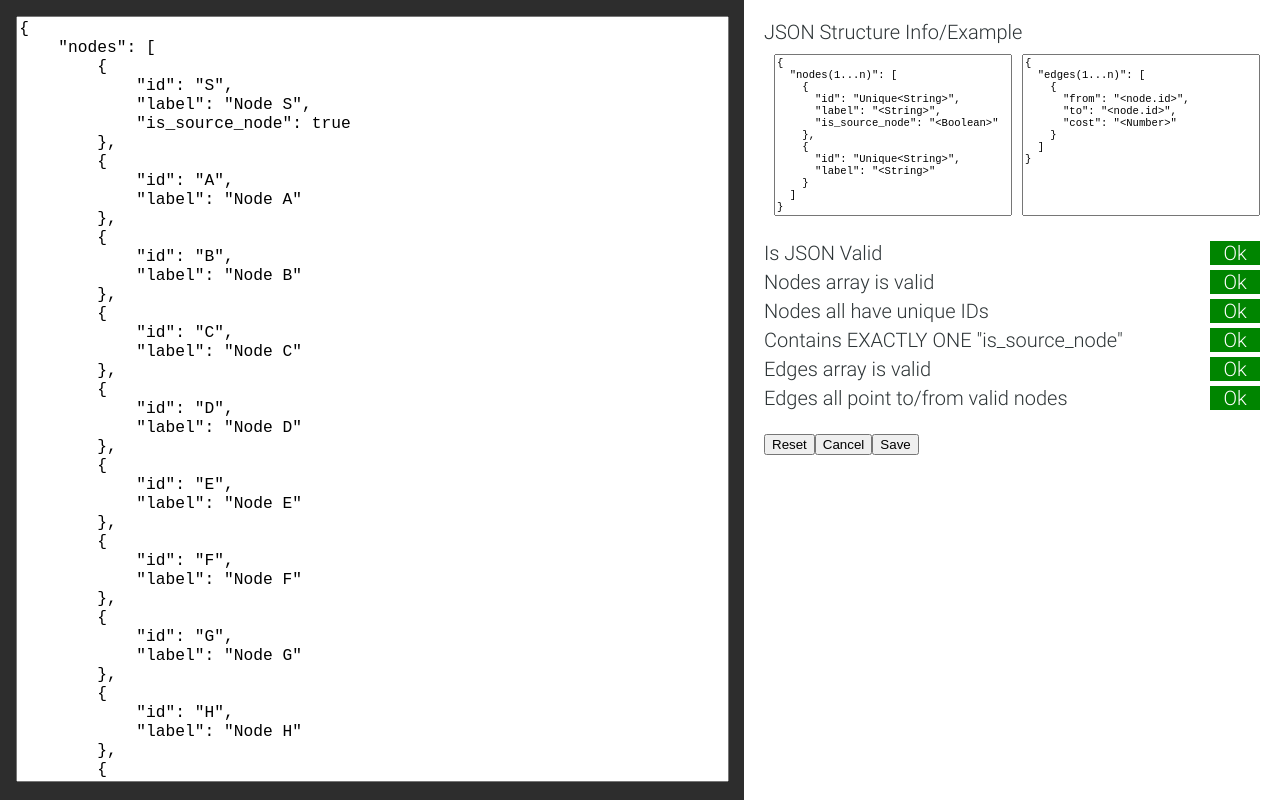
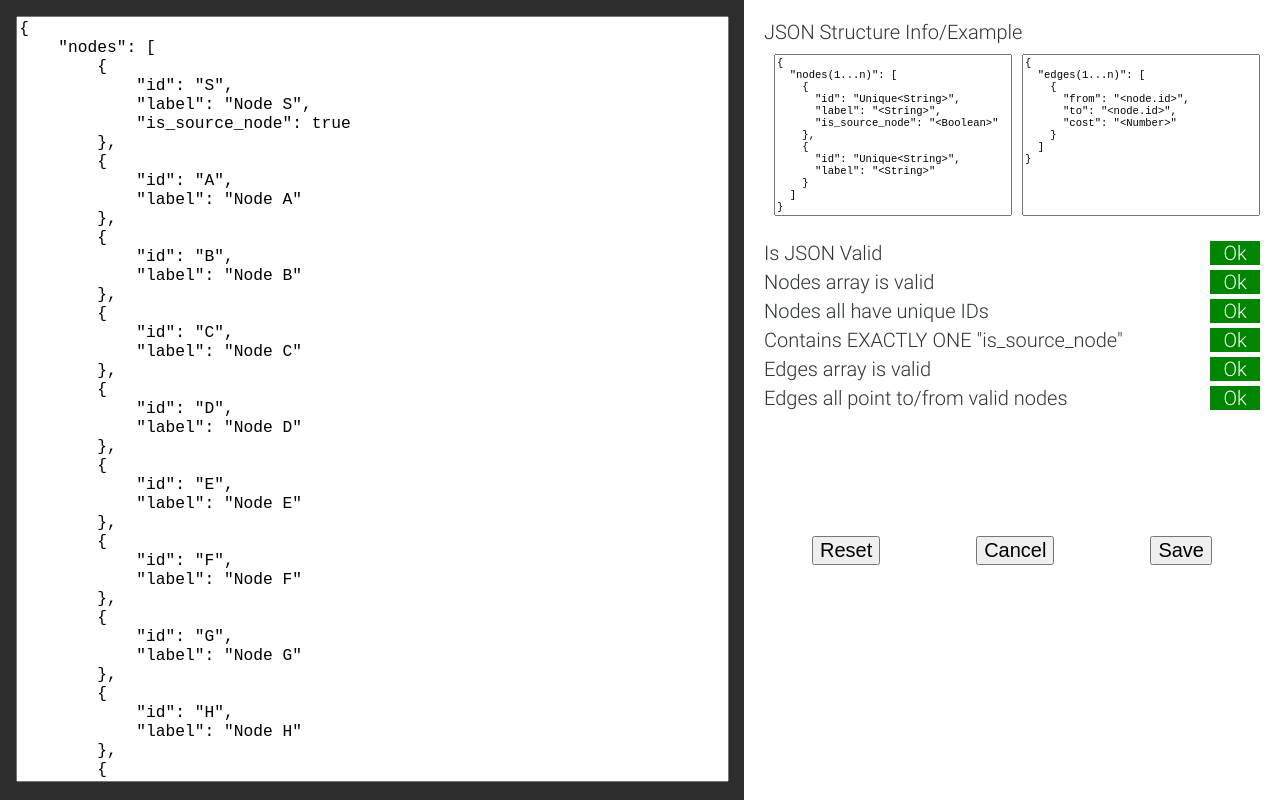
Before and after one commit to y3pio/CSCI773_Networks, a React (Create React App) app in the folder bellman-ford-network-ui/: page / in a window 1280 px wide. Built offline with nearby package versions, Linux system fonts and the light colour scheme.

Commit message:
fixing up submission button css

```diff
--- a/bellman-ford-network-ui/src/EditPanel.js
+++ b/bellman-ford-network-ui/src/EditPanel.js
@@ -163,6 +163,7 @@ export const EditPanel = ({ nodeData, edgeData, setNodeData, setEdgeData, toggle
             </div>
           ))}
         </div>
+        <div id='submission-control'>
           <button onClick={() => {
             const JSONtextArea = document.getElementById('json-edit-textarea');
             JSONtextArea.value = JSON.stringify(networkData, undefined, 4);
@@ -178,6 +179,7 @@ export const EditPanel = ({ nodeData, edgeData, setNodeData, setEdgeData, toggle
           </button>
         </div>
       </div>
+    </div>
   )
 };
 
--- a/bellman-ford-network-ui/src/index.css
+++ b/bellman-ford-network-ui/src/index.css
@@ -148,7 +148,15 @@ body {
     display: flex;
 }
 
-#submission-panel #instructions #title {
+#submission-panel #submission-control {
+    padding-top: 5vh;
+    display: flex;
+    justify-content: space-around;
+}
+
+#submission-panel #submission-control button {
+    font-size: 1em;
+    cursor: pointer;
 }
 
 #example textarea {
@@ -163,6 +171,8 @@ body {
     display: flex;
     flex-direction: column;
     margin: 1em 0;
+    max-height: 30vh;
+    min-height: 30vh;
 }
 
 #validation-status .validation {
```
Lines whose indentation alone changed are shown as unchanged.
